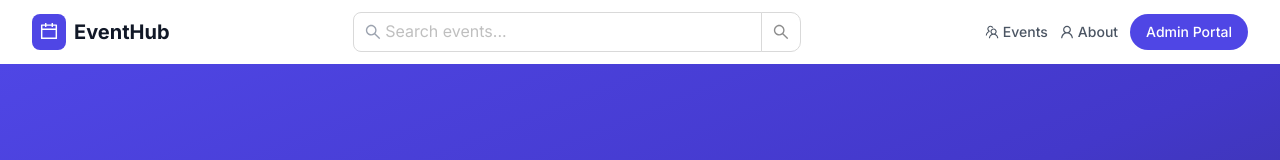
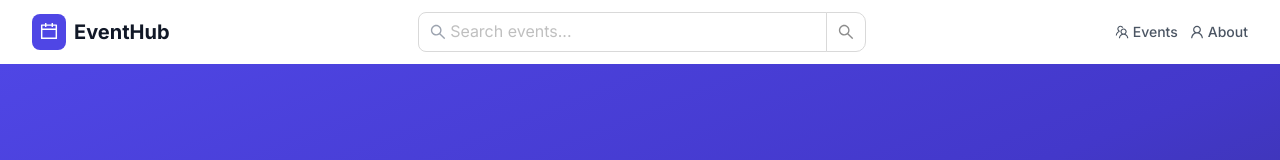
Before and after one commit to timbersliver/event-registration-system, a React (Vite) app in the folder frontend/: page / in a window 1280 px wide. Shown: the top 160 px of the page. Built offline with nearby package versions, Linux system fonts and the light colour scheme; no server answers.

Commit message:
remove login button for public

```diff
--- a/frontend/src/components/Navbar.tsx
+++ b/frontend/src/components/Navbar.tsx
@@ -52,12 +52,6 @@ export default function Navbar() {
               <UserOutlined className="mr-1" />
               About
             </Link>
-            <Link
-              to="/admin/login"
-              className="bg-indigo-600 text-white hover:text-white hover:bg-indigo-700 font-medium text-sm px-4 py-2 rounded-full transition-colors"
-            >
-              Admin Portal
-            </Link>
           </div>
         </div>
       </div>
```
